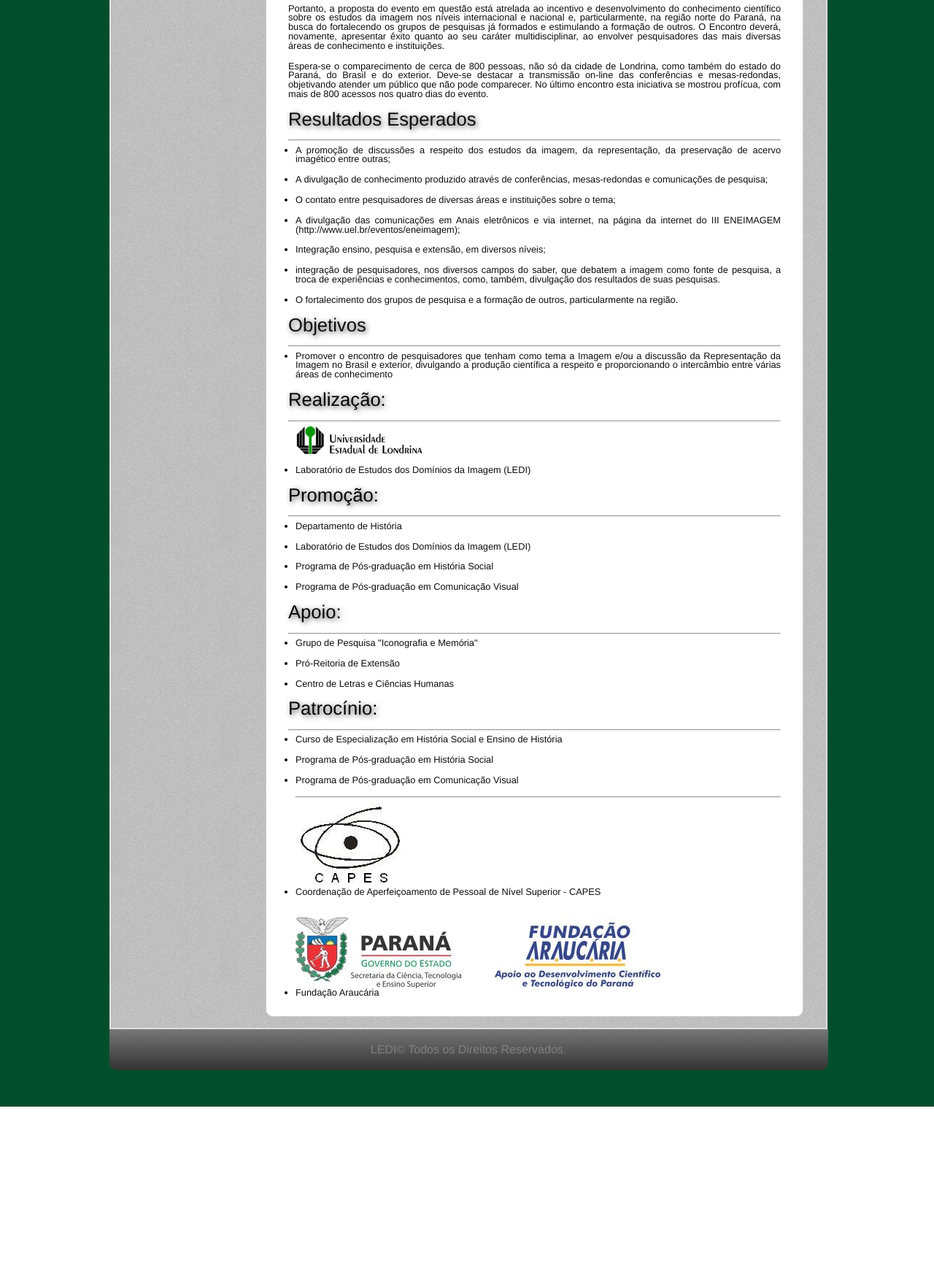
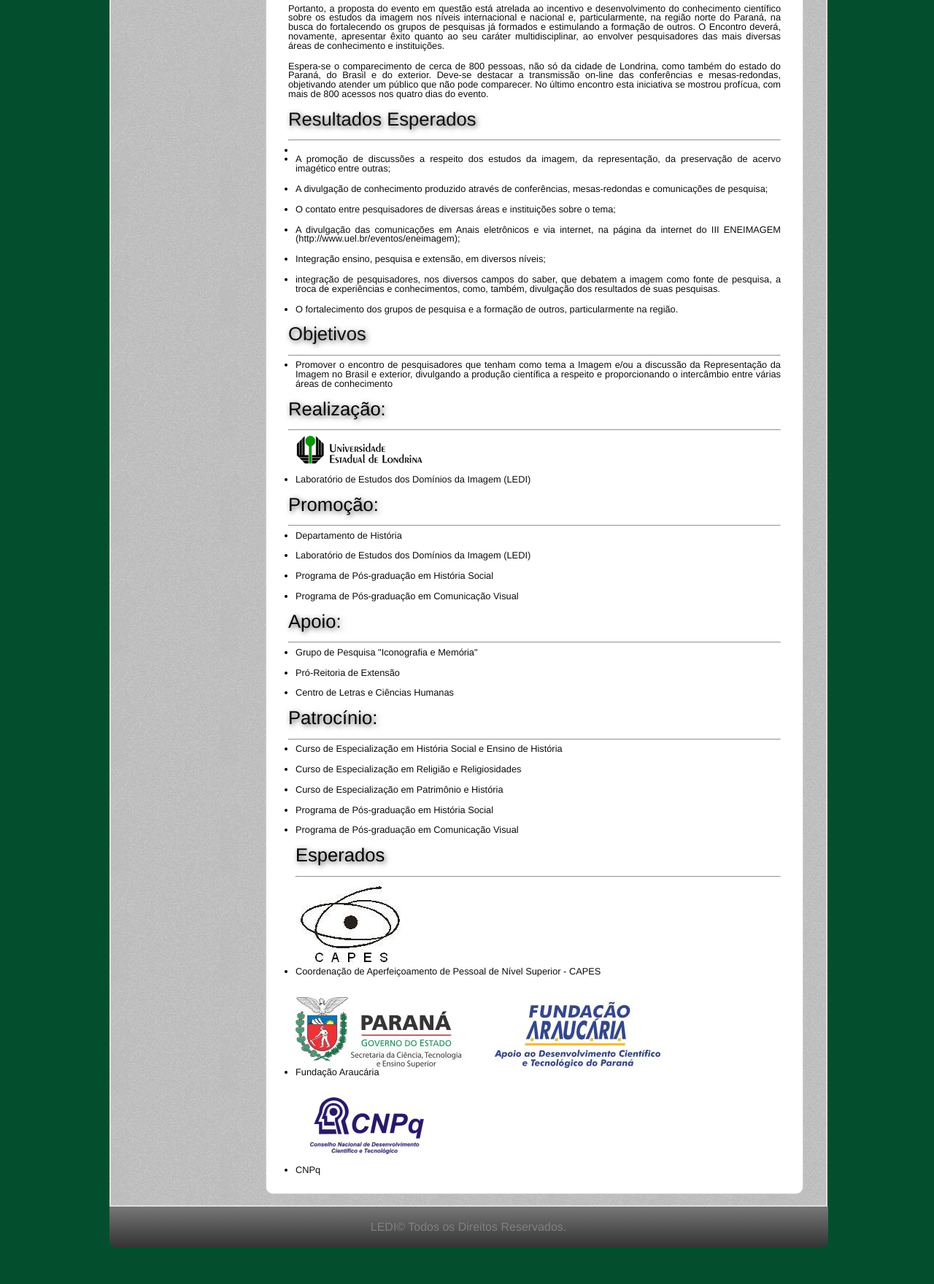
Before and after one commit to miguelakira/eneimagem2013, a PHP site: page / in a window 1280 px wide. Shown: the part 744-2503 px from the top of the page at 73% size. Before the commit the page ends 2260 px from the top, so only its background shows below. Run offline with PHP 8.4, Linux system fonts and the light colour scheme; some libraries are stand-ins or nearby versions.

Commit message:
ajustes minimos

```diff
--- a/index.php
+++ b/index.php
@@ -33,35 +33,19 @@
 <hr>
 <ul class="disc">
   <li>
-  <p>A promoção de discussões a respeito dos estudos da imagem, da
-  representação, da preservação de acervo imagético entre outras;</p>
-  </li>
-  <li>
-  <p>A divulgação de conhecimento produzido através de conferências,
-  mesas-redondas e comunicações de pesquisa;</p>
-  </li>
-  <li>
-  <p>O contato entre pesquisadores de diversas áreas e instituições sobre
-  o tema;</p>
-  </li>
-  <li>
-  <p>A divulgação das comunicações em Anais eletrônicos e via internet,
-  na página da internet do III ENEIMAGEM
-  (http://www.uel.br/eventos/eneimagem);</p>
-  </li>
-  <li>
-  <p>Integração ensino, pesquisa e extensão, em diversos níveis;</p>
-  </li>
-  <li>
-  <p>integração de pesquisadores, nos diversos campos do saber, que
-  debatem a imagem como fonte de pesquisa, a troca de experiências e
-  conhecimentos, como, também, divulgação dos resultados de suas
-  pesquisas.</p>
-  </li>
-  <li>
-  <p>O fortalecimento dos grupos de pesquisa e a formação de outros,
-  particularmente na região.</p>
-  </li>
+ <li><p>A promoção de discussões a respeito dos estudos da imagem, da representação, da preservação de acervo imagético entre outras;</p></li>
+
+<li><p>A divulgação de conhecimento produzido através de conferências, mesas-redondas e comunicações de pesquisa;</p></li>
+
+<li><p>O contato entre pesquisadores de diversas áreas e instituições sobre o tema;</p></li>
+
+<li><p>A divulgação das comunicações em Anais eletrônicos e via internet, na página da internet do III ENEIMAGEM (http://www.uel.br/eventos/eneimagem);</p></li>
+
+<li><p>Integração ensino, pesquisa e extensão, em diversos níveis;</p></li>
+
+<li><p>integração de pesquisadores, nos diversos campos do saber, que debatem a imagem como fonte de pesquisa, a troca de experiências e conhecimentos, como, também, divulgação dos resultados de suas pesquisas.</p></li>
+
+<li><p>O fortalecimento dos grupos de pesquisa e a formação de outros, particularmente na região.</p></li>
 </ul>
 </div>
 <div id="justify">
@@ -127,14 +111,20 @@
 <hr>
 <ul class = "disc">
 <li><p>Curso de Especialização em História Social e Ensino de História</p></li>
+<li><p>Curso de Especialização em Religião e Religiosidades</p></li>
+<li><p>Curso de Especialização em Patrimônio e História</p></li>
 <li><p>Programa de Pós-graduação em História Social</p></li>
 <li><p>Programa de Pós-graduação em Comunicação Visual</p></li>
+
+<p><h1>Esperados</h1></p>
 <hr >
 <img src = "img/capes.jpg">
 <li><p> Coordenação de Aperfeiçoamento de Pessoal de Nível Superior - CAPES</p></li>
 <br>
 <img src = "img/araucaria.jpg">
 <li><p> Fundação Araucária</p></li>
+<img src = "img/logo_cnpq.jpg">
+<li><p> CNPq</p></li>
 </small>
 </div>
 
```
Also changed, not shown: img/logo_cnpq.jpg.
